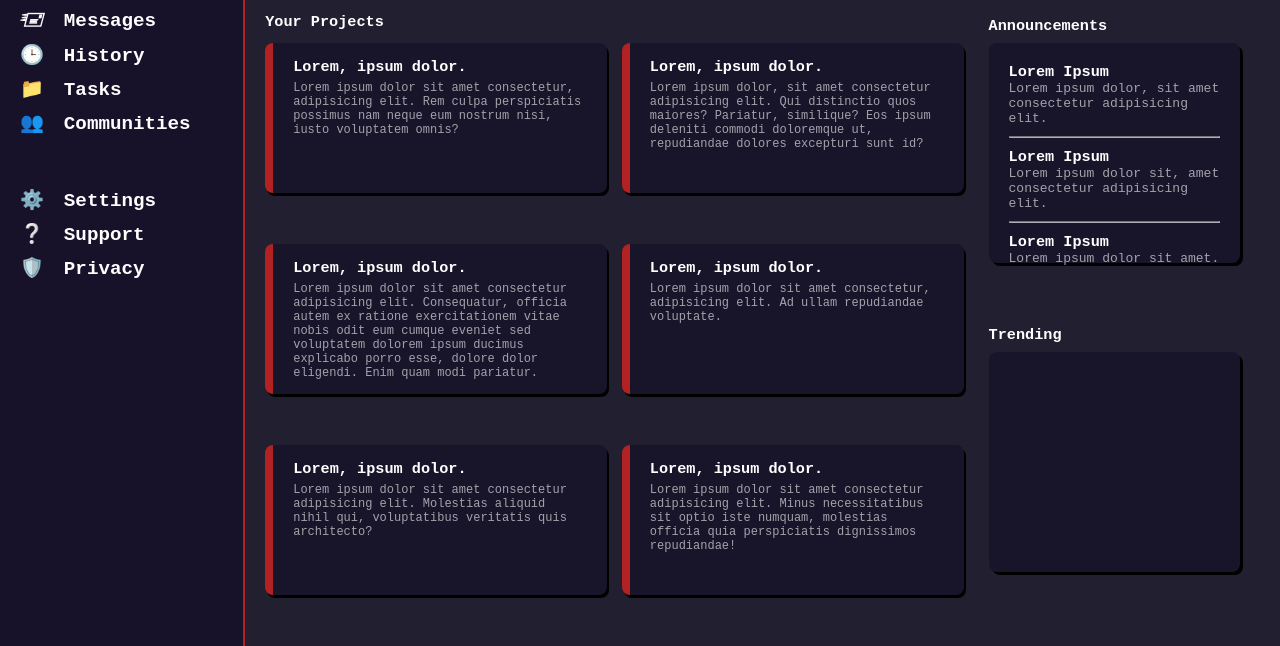
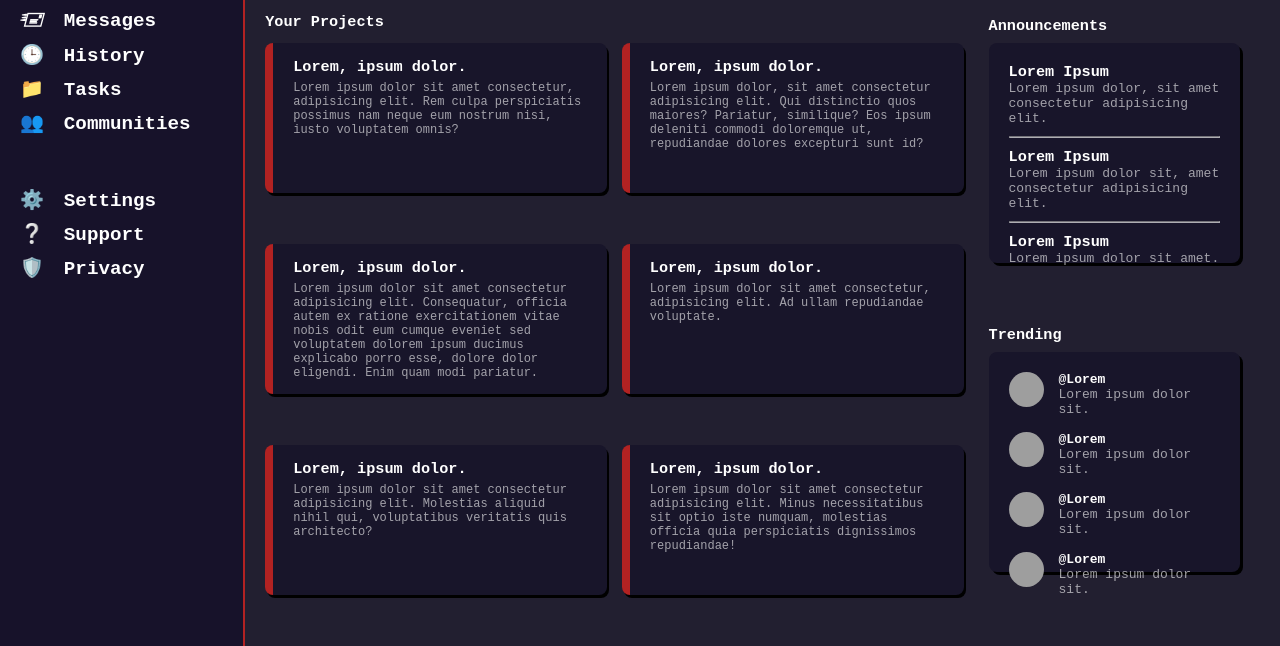
Before and after one commit to AFaraazK/admin-dashboard, a plain HTML site: page index.html in a window 1280 px wide. Shown: the part 154-800 px from the top of the page. Drawn offline with Linux system fonts and the light colour scheme; grey boxes are pictures that could not be loaded.

Commit message:
Trending Card Display

```diff
--- a/index.html
+++ b/index.html
@@ -110,7 +110,34 @@
             </div>
             <h3 class="trending">Trending</h3>
             <div class="cardT cardR">
-
+                <div class="trendingRow">
+                    <img src="https://pbs.twimg.com/media/C8QqGm4UQAAUiET.jpg" alt="">
+                    <div class="people">
+                        <h4>@Lorem</h4>
+                        <p>Lorem ipsum dolor sit.</p>
+                    </div>
+                </div>
+                <div class="trendingRow">
+                    <img src="https://pbs.twimg.com/media/C8QqGm4UQAAUiET.jpg" alt="">
+                    <div class="people">
+                        <h4>@Lorem</h4>
+                        <p>Lorem ipsum dolor sit.</p>
+                    </div>
+                </div>
+                <div class="trendingRow">
+                    <img src="https://pbs.twimg.com/media/C8QqGm4UQAAUiET.jpg" alt="">
+                    <div class="people">
+                        <h4>@Lorem</h4>
+                        <p>Lorem ipsum dolor sit.</p>
+                    </div>
+                </div>
+                <div class="trendingRow">
+                    <img src="https://pbs.twimg.com/media/C8QqGm4UQAAUiET.jpg" alt="">
+                    <div class="people">
+                        <h4>@Lorem</h4>
+                        <p>Lorem ipsum dolor sit.</p>
+                    </div>
+                </div>
             </div>
         </div>
     </div>
--- a/style.css
+++ b/style.css
@@ -219,3 +219,18 @@ hr{
     grid-template-rows: repeat(3,1fr);
     gap:10px;
 }
+.main-content .main-right .cardT{
+    color:white;
+    display: grid;
+    grid-template-rows: 1fr 1fr 1fr 1fr;
+    gap:15px;
+}
+.main-content .main-right .cardT img{
+    width:35px;
+    height:35px;
+    border-radius: 50%;
+    margin-right: 15px;
+}
+.trendingRow{
+    display: flex;
+}
```
